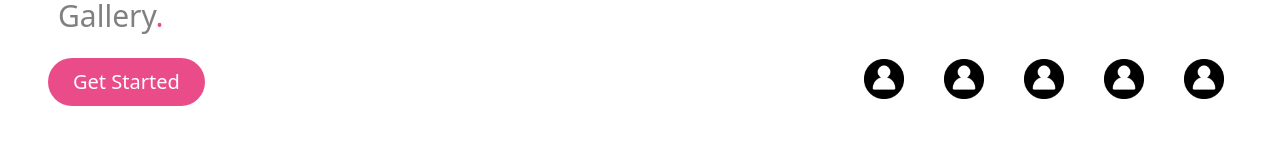
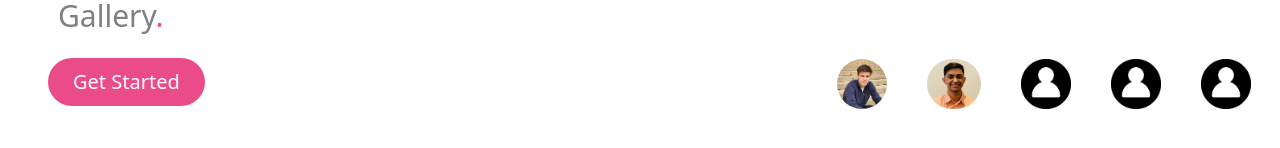
Before and after one commit to rahimmerchan/gallery, a React (Vite) app: page / in a window 1280 px wide. Shown: the part 658-806 px from the top of the page. Built offline with nearby package versions, Linux system fonts and the light colour scheme.

Commit message:
Update hero.jsx

```diff
--- a/src/components/hero.jsx
+++ b/src/components/hero.jsx
@@ -50,9 +50,9 @@ function Hero() {
             <div>
               <a href="https://github.com/ericnem" target="_blank">
                 <img
-                  src="/assets/images/image-12.png"
-                  height="40px"
-                  className="icon-space"
+                  src="/assets/images/eric-icon-image.png"
+                  height="50px"
+                  className="icon-space circular-button"
 
                 />
               </a>
@@ -60,9 +60,9 @@ function Hero() {
             <div>
               <a href="https://github.com/rahimmerchan" target="_blank" >
                 <img
-                  src="/assets/images/image-12.png"
-                  height="40px"
-                  className="icon-space"
+                  src="/assets/images/rahim-icon-image.png"
+                  height="50px"
+                  className="icon-space circular-button"
 
                 />
               </a>
@@ -71,7 +71,7 @@ function Hero() {
               <a href="https://github.com/bryanjiang117" target="_blank">
                 <img
                   src="/assets/images/image-12.png"
-                  height="40px"
+                  height="50px"
                   className="icon-space"
 
                 />
@@ -81,7 +81,7 @@ function Hero() {
               <a href="https://github.com/Jolin816" target="_blank">
                 <img
                   src="/assets/images/image-12.png"
-                  height="40px"
+                  height="50px"
                   className="icon-space"
 
                 />
@@ -91,7 +91,7 @@ function Hero() {
               <a href="https://github.com/torigood" target="_blank">
                 <img
                   src="/assets/images/image-12.png"
-                  height="40px"
+                  height="50px"
                   className="icon-space"
                 />
               </a>
```
